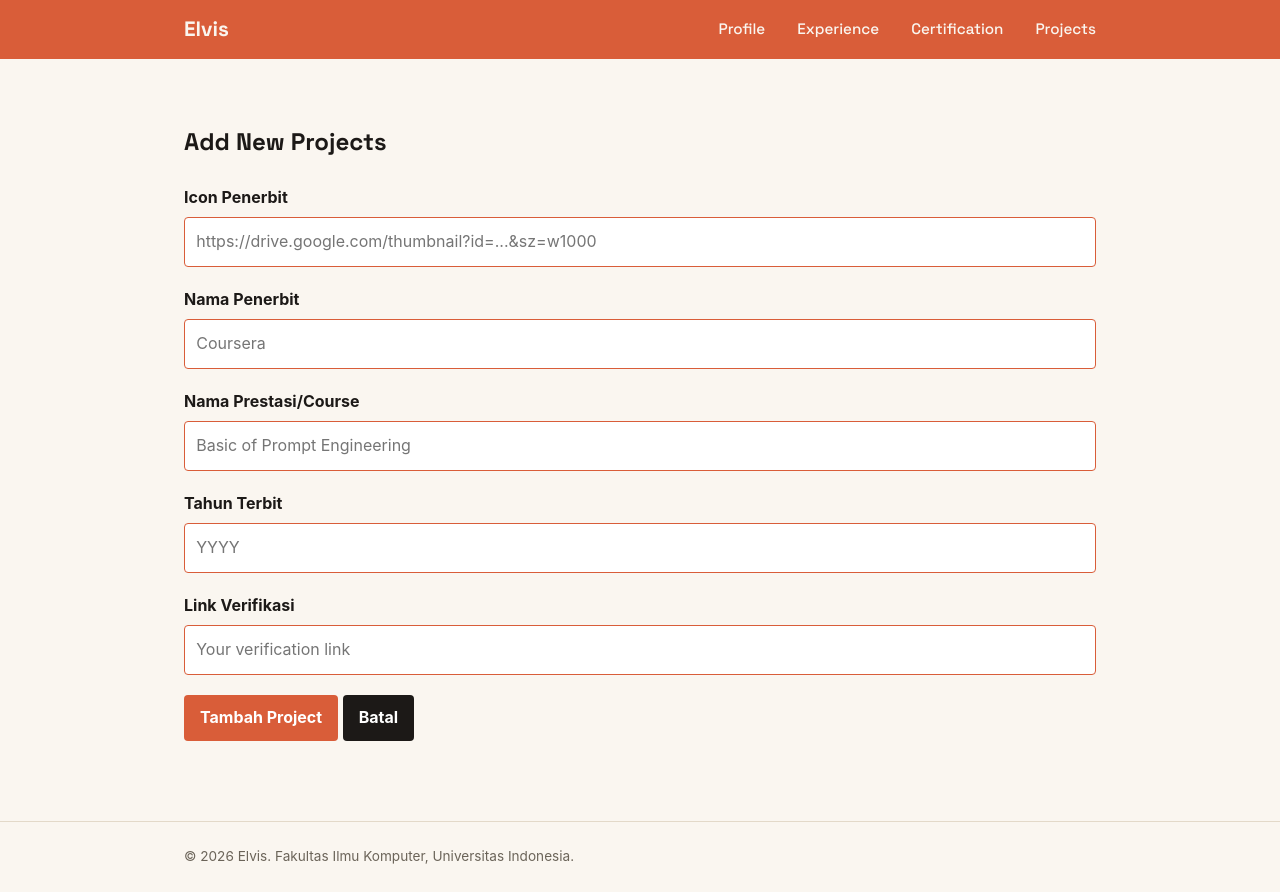
After one commit to vis-fishy/myportofolio, a Django app: page /certification/add in a window 1280 px wide. The commit adds this page. Run offline with Django 5.2, Linux system fonts and the light colour scheme.

Commit message:
build: a interactive forms page for certification page with my own designated style, and can be accesed via url

```diff
--- a/main/forms.py
+++ b/main/forms.py
@@ -1,6 +1,8 @@
 from django.forms import ModelForm, TextInput, Textarea, URLInput
 
-from main.models import Project
+from main.models import Project, Certification
+
+
 
 class ProjectForm(ModelForm):
     class Meta:
@@ -50,3 +52,51 @@ class ProjectForm(ModelForm):
                 }
             ),
         }
+
+
+class CertificationForm(ModelForm):
+    class Meta:
+        model = Certification
+        fields = [
+            "thumbnail",
+            "publisher",
+            "course_name",
+            "year_display",
+            "verification_url",
+        ]
+
+        labels = {
+            "thumbnail": "Icon Penerbit",
+            "publisher": "Nama Penerbit",
+            "course_name": "Nama Prestasi/Course",
+            "year_display": "Tahun Terbit",
+            "verification_url": "Link Verifikasi",
+        }
+
+        widgets = {
+            "thumbnail": URLInput(
+                attrs={
+                    "placeholder": "https://drive.google.com/thumbnail?id=...&sz=w1000",
+                }
+            ),
+            "publisher": TextInput(
+                attrs={
+                    "placeholder": "Coursera",
+                }
+            ),
+            "course_name": TextInput(
+                attrs={
+                    "placeholder": "Basic of Prompt Engineering",
+                }
+            ),
+            "year_display": TextInput(
+                attrs={
+                    "placeholder": "YYYY",
+                }
+            ),
+            "verification_url": URLInput(
+                attrs={
+                    "placeholder": "Your verification link",
+                }
+            ),
+        }
--- a/main/urls.py
+++ b/main/urls.py
@@ -12,4 +12,6 @@ urlpatterns = [
     path("projects/", show_projects, name="show_projects"),
     path("api/projects/", get_projects_json, name="get_projects_json"),
     path("projects/<uuid:project_id>/delete/",delete_project,name="delete_project"),
+    path("certification/add", create_certification, name="create_certification"),
+    path("api/cert/", get_cert_json, name="get_cert_json"),
 ]
--- a/main/views.py
+++ b/main/views.py
@@ -28,11 +28,42 @@ def show_experience(request):
     return render(request, "experience.html", context)
 
 def show_certification(request):
+    json_response = get_projects_json(request)
+
+    cert = serializers.deserialize(
+        "json",
+        json_response.content.decode("utf-8"),
+    )
+    cert = [certif.object for certif in cert]
     context = {
         "name": "Elvis",
-        "certification_list": Certification.objects.all()[::-1],
+        "certification_list": cert,
     }
     return render(request, "certification.html", context)
+
+def get_cert_json(request):
+    title_query = request.GET.get("title", "").strip()
+    cert = Certification.objects.all()
+
+    if title_query:
+        cert = cert.filter(title__icontains=title_query)
+
+    certs_json = serializers.serialize("json", cert)
+    return HttpResponse(certs_json, content_type="application/json")
+
+def create_certification(request):
+    form = CertificationForm(request.POST or None)
+
+    if request.method == "POST" and form.is_valid():
+        form.save()
+        messages.success(request, "Sertifikasi baru berhasil ditambahkan!")
+        return redirect("main:show_certification")
+
+    context = {
+        "name": "Elvis",
+        "form": form,
+    }
+    return render(request, "cert_form.html", context)
 
 def create_project(request):
     form = ProjectForm(request.POST or None)
@@ -43,7 +74,7 @@ def create_project(request):
         return redirect("main:show_projects")
 
     context = {
-        "name": "Burhan",
+        "name": "Elvis",
         "form": form,
     }
     return render(request, "projects_form.html", context)
--- a/static/css/style.css
+++ b/static/css/style.css
@@ -647,10 +647,6 @@ img {
 .button-danger {
     background: #b42318;
 }
-
-@media (max-width: 600px) {
-
-}
 /* end project forms page*/
 
 .site-footer {
@@ -660,6 +656,7 @@ img {
     font-size: 0.85rem;
     border-top: 1px solid var(--line);
 }
+
 @media (max-width: 600px) {
     .hero-grid {
         grid-template-columns: 1fr;
--- /dev/null
+++ b/templates/cert_form.html
@@ -0,0 +1,27 @@
+{% extends "base.html" %}
+
+{% block meta %}
+    <title>Add Project - {{ name }}</title>
+{% endblock meta %}
+
+{% block content %}
+    <div class="container">
+        <h1>Add New Projects</h1>
+        <form method="post"
+                action="{% url 'main:create_certification' %}"
+                class="project-form">
+            {% csrf_token %}
+            {% for field in form %}
+                <div class="form-group">
+                    <label for="{{ field.id_for_label }}">{{ field.label }}</label>
+                    {{ field }}
+                    {% for error in field.errors %}
+                        <p class="form-error">{{ error }}</p>
+                    {% endfor %}
+                </div>
+            {% endfor %}
+            <button type="submit" class="button">Tambah Project</button>
+            <a href="{% url 'main:show_certification' %}" class="button button-secondary">Batal</a>
+        </form>
+    </div>
+{% endblock content %}
```
